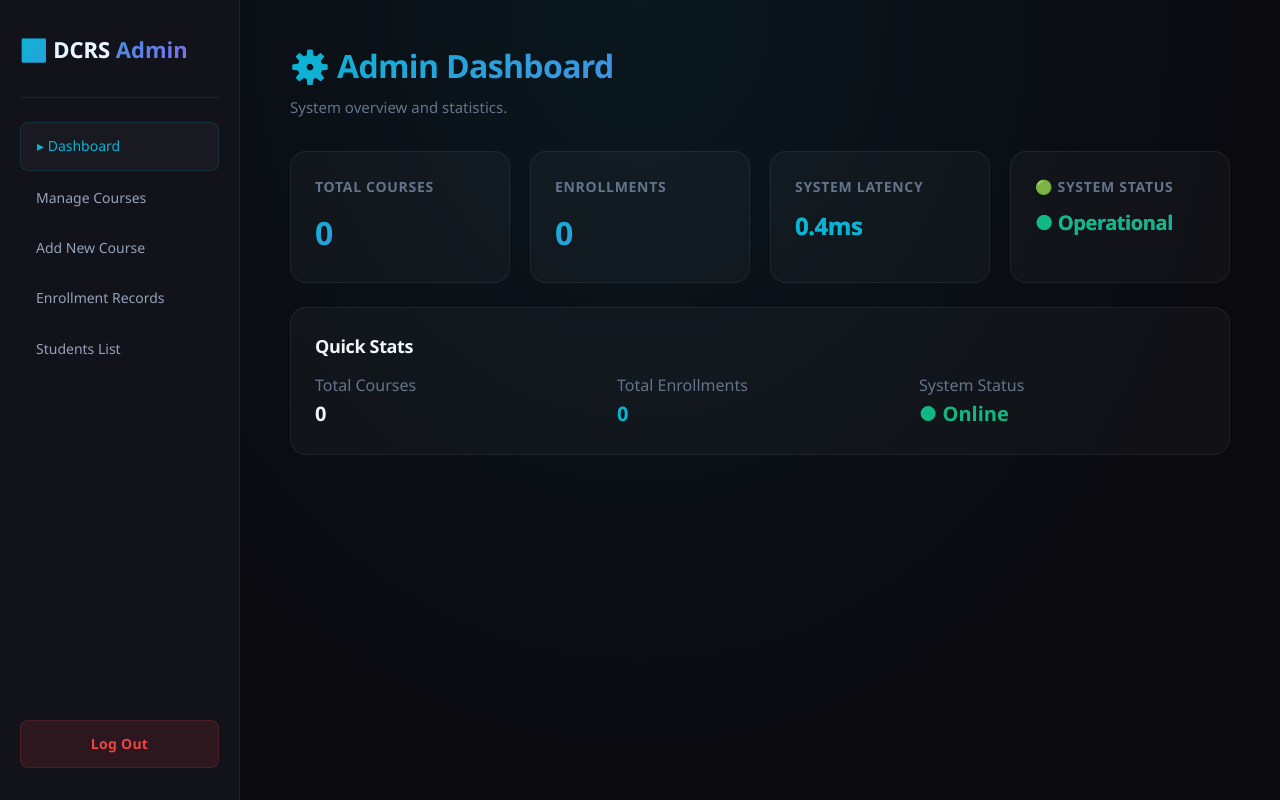
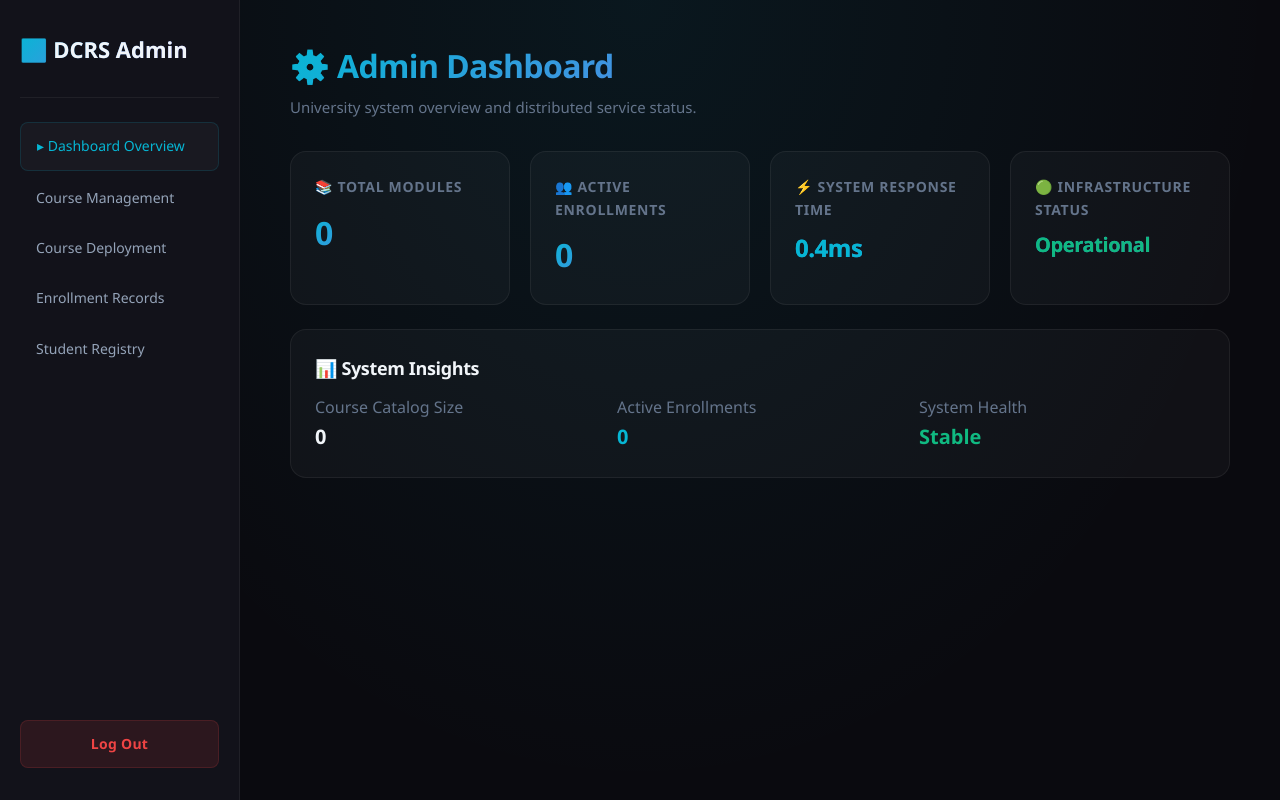
Before and after one commit to farzanahNwt/CourseHub, a Flask app: page /admin in a window 1280 px wide. Run offline with Flask 3, Linux system fonts and the light colour scheme; the visitor is signed in with stand-in values (Sample User, id 1); data that the repository does not hold is empty.

Commit message:
Improve admin & student dashboard

```diff
--- a/app.py
+++ b/app.py
@@ -86,7 +86,7 @@ def login():
 # ---------- 2. Student Dashboard ----------
 @app.route('/student')
 def student_dashboard():
-    global credit_warning
+
     if 'user' not in session or session.get('role') != 'student':
         flash('Please login first.', 'warning')
         return redirect(url_for('login'))
@@ -132,6 +132,9 @@ def student_dashboard():
 
     max_credits = 21
     remaining_credits = max_credits - total_hours
+
+    credit_warning = None
+
     if total_hours > max_credits:
         credit_warning = "Credit limit exceeded (Max 21 credits hour)"
 
--- a/templates/admin.html
+++ b/templates/admin.html
@@ -9,50 +9,97 @@
 <body>
 
 <div class="sidebar">
-    <div class="sidebar-brand">🌌 <span>DCRS</span> Admin</div>
+    <div class="sidebar-brand">🌌 <span>DCRS Admin</span></div>
+
     <div class="nav-menu">
-        <a href="#" class="nav-link active" onclick="showPage('dashboard', this)"> Dashboard</a>
-        <a href="#" class="nav-link" onclick="showPage('manage', this)"> Manage Courses</a>
-        <a href="#" class="nav-link" onclick="showPage('add-course', this)"> Add New Course</a>
+        <a href="#" class="nav-link active" onclick="showPage('dashboard', this)"> Dashboard Overview</a>
+        <a href="#" class="nav-link" onclick="showPage('manage', this)"> Course Management</a>
+        <a href="#" class="nav-link" onclick="showPage('add-course', this)"> Course Deployment</a>
         <a href="#" class="nav-link" onclick="showPage('registrations', this)"> Enrollment Records</a>
-        <a href="#" class="nav-link" onclick="showPage('students', this)"> Students List</a>
+        <a href="#" class="nav-link" onclick="showPage('students', this)"> Student Registry</a>
     </div>
-    <a href="/logout" class="btn-danger" style="text-align:center; margin-top:auto; padding:12px;"> Log Out</a>
+
+    <a href="/logout" class="btn-danger" style="text-align:center; margin-top:auto; padding:12px;">
+        Log Out
+    </a>
 </div>
 
 <div class="main-content">
 
-    <!-- Dashboard -->
+    <!-- DASHBOARD -->
     <div id="dashboard" class="page-section">
         <div class="page-header">
             <h1 class="page-title">⚙️ Admin Dashboard</h1>
-            <p class="page-subtitle">System overview and statistics.</p>
+            <p class="page-subtitle">University system overview and distributed service status.</p>
         </div>
+
         <div class="grid">
-            <div class="card"><h3> Total Courses</h3><h2>{{ courses|length }}</h2></div>
-            <div class="card"><h3> Enrollments</h3><h2>{{ registrations|length }}</h2></div>
-            <div class="card"><h3> System Latency</h3><h2 style="font-size:24px; -webkit-text-fill-color: var(--accent-cyan);">0.4ms</h2></div>
-            <div class="card"><h3>🟢 System Status</h3><h2 style="font-size:20px; -webkit-text-fill-color: var(--accent-green);">● Operational</h2></div>
+
+            <div class="card">
+                <h3>📚 Total Modules</h3>
+                <h2>{{ courses|length }}</h2>
             </div>
-        <div style="background: var(--bg-card); border: 1px solid var(--border-glass); border-radius: var(--radius-md); padding: 24px;">
-            <h3> Quick Stats</h3>
-            <div style="display: grid; grid-template-columns: repeat(auto-fit, minmax(150px, 1fr)); gap: 16px; margin-top: 12px;">
-                <div><span style="color: var(--text-muted);">Total Courses</span><br><b style="font-size:20px;">{{ courses|length }}</b></div>
-                <div><span style="color: var(--text-muted);">Total Enrollments</span><br><b style="font-size:20px; color:var(--accent-cyan);">{{ registrations|length }}</b></div>
-                <div><span style="color: var(--text-muted);">System Status</span><br><b style="font-size:20px; color:var(--accent-green);">● Online</b></div>
+
+            <div class="card">
+                <h3>👥 Active Enrollments</h3>
+                <h2>{{ registrations|length }}</h2>
             </div>
+
+            <div class="card">
+                <h3>⚡ System Response Time</h3>
+                <h2 style="font-size:24px; -webkit-text-fill-color: var(--accent-cyan);">0.4ms</h2>
+            </div>
+
+            <div class="card">
+                <h3>🟢 Infrastructure Status</h3>
+                <h2 style="font-size:20px; -webkit-text-fill-color: var(--accent-green);">Operational</h2>
+            </div>
+
+        </div>
+
+        <!-- SYSTEM INSIGHTS -->
+        <div style="background: var(--bg-card); border: 1px solid var(--border-glass);
+                    border-radius: var(--radius-md); padding: 24px; margin-top: 20px;">
+
+            <h3>📊 System Insights</h3>
+
+            <div style="display: grid; grid-template-columns: repeat(auto-fit, minmax(150px, 1fr));
+                        gap: 16px; margin-top: 12px;">
+
+                <div>
+                    <span style="color: var(--text-muted);">Course Catalog Size</span><br>
+                    <b style="font-size:20px;">{{ courses|length }}</b>
+                </div>
+
+                <div>
+                    <span style="color: var(--text-muted);">Active Enrollments</span><br>
+                    <b style="font-size:20px; color:var(--accent-cyan);">{{ registrations|length }}</b>
+                </div>
+
+                <div>
+                    <span style="color: var(--text-muted);">System Health</span><br>
+                    <b style="font-size:20px; color:var(--accent-green);">Stable</b>
+                </div>
+
             </div>
         </div>
 
-    <!-- Manage Courses -->
+    </div>
+
+    <!-- COURSE MANAGEMENT -->
     <div id="manage" class="page-section" style="display:none;">
         <div class="page-header">
-            <h1 class="page-title"> Manage Courses</h1>
-            <p class="page-subtitle">View and manage all courses.</p>
+            <h1 class="page-title"> Course Management</h1>
+            <p class="page-subtitle">Manage academic modules and availability.</p>
         </div>
+
         <div class="table-container">
             <table>
-                <tr><th>Code</th><th>Course</th><th>Seats</th><th>Day</th><th>Time</th><th>Venue</th><th>Action</th></tr>
+                <tr>
+                    <th>Code</th><th>Course</th><th>Seats</th>
+                    <th>Day</th><th>Time</th><th>Venue</th><th>Action</th>
+                </tr>
+
                 {% for c in courses %}
                 <tr>
                     <td><span class="badge badge-cyan">{{ c.course_code }}</span></td>
@@ -61,19 +108,21 @@
                     <td><span class="badge badge-purple">{{ c.day }}</span></td>
                     <td>{{ c.start_time }} - {{ c.end_time }}</td>
                     <td><code>{{ c.venue }}</code></td>
-                    <td><a href="/admin/delete/{{ c.course_id }}" class="btn-drop"> Delete</a></td>
+                    <td><a href="/admin/delete/{{ c.course_id }}" class="btn-drop">Delete</a></td>
                 </tr>
                 {% endfor %}
+
             </table>
         </div>
     </div>
 
-    <!-- Add Course -->
+    <!-- ADD COURSE -->
     <div id="add-course" class="page-section" style="display:none;">
         <div class="page-header">
-            <h1 class="page-title">➕ Add New Course</h1>
-            <p class="page-subtitle">Create and deploy a new course.</p>
+            <h1 class="page-title">➕ Module Deployment</h1>
+            <p class="page-subtitle">Deploy new academic modules into the system.</p>
         </div>
+
         <div class="table-container" style="max-width: 650px; margin: 0 auto;">
             <form method="POST" action="/admin/add" style="padding: 24px;">
                 <div style="display:grid; grid-template-columns: 1fr 1fr; gap: 20px;">
@@ -97,15 +146,22 @@
         </div>
     </div>
 
-    <!-- Enrollment Records -->
+    <!-- ENROLLMENT LOG -->
     <div id="registrations" class="page-section" style="display:none;">
         <div class="page-header">
-            <h1 class="page-title"> Enrollment Records</h1>
-            <p class="page-subtitle">All student enrollments.</p>
+            <h1 class="page-title"> Enrollment Audit Log</h1>
+            <p class="page-subtitle">All student module registrations.</p>
         </div>
+
         <div class="table-container">
             <table>
-                <tr><th>Course Code</th><th>Course</th><th>Student Name</th><th>Student ID</th></tr>
+                <tr>
+                    <th>Course Code</th>
+                    <th>Course</th>
+                    <th>Student Name</th>
+                    <th>Student ID</th>
+                </tr>
+
                 {% for r in registrations %}
                 <tr>
                     <td><span class="badge badge-cyan">{{ r.course_code }}</span></td>
@@ -113,27 +169,30 @@
                     <td>{{ r.student_name }}</td>
                     <td><span class="badge badge-purple">#{{ r.username }}</span></td>
                 </tr>
-                {% else %}
-                <tr><td colspan="4" style="text-align:center; color: var(--text-muted);">No enrollments found.</td></tr>
                 {% endfor %}
             </table>
         </div>
     </div>
 
-    <!-- Students List -->
+    <!-- STUDENT REGISTRY -->
     <div id="students" class="page-section" style="display:none;">
         <div class="page-header">
-            <h1 class="page-title"> Students List</h1>
-            <p class="page-subtitle">All registered students.</p>
+            <h1 class="page-title"> Student Registry</h1>
+            <p class="page-subtitle">Registered users in the system.</p>
         </div>
+
         <div class="table-container">
             <table>
-                <tr><th>Student ID</th><th>Name</th><th>Username</th><th>Email</th></tr>
+                <tr>
+                    <th>ID</th><th>Name</th><th>Username</th><th>Email</th>
+                </tr>
+
                 <tr><td>#1</td><td>Demo Student</td><td>student1</td><td>student@univ.edu</td></tr>
                 <tr><td>#2</td><td>Nazira</td><td>nazira</td><td>nazira@univ.edu</td></tr>
                 <tr><td>#3</td><td>Ali Ahmad</td><td>ali</td><td>ali@univ.edu</td></tr>
                 <tr><td>#4</td><td>Remas Khaled</td><td>remas</td><td>remas@univ.edu</td></tr>
                 <tr><td>#5</td><td>Ghaida</td><td>ghaida</td><td>ghaida@student.upm.edu.my</td></tr>
+
             </table>
         </div>
     </div>
--- a/templates/student_report.html
+++ b/templates/student_report.html
@@ -23,7 +23,7 @@
 <body>
 
 <div class="sidebar no-print">
-    <div class="sidebar-brand">🌌 <span>DCRS</span> Core</div>
+    <div class="sidebar-brand">🌌 <span>DCRS Student Portal</span></div>
     <div class="nav-menu">
         <a href="{{ url_for('student_dashboard') }}" class="nav-link"> Dashboard</a>
         <a href="#" class="nav-link active"> Registration Report</a>
```
Also changed, not shown: templates/student.html (+57 -20 lines). Lines whose indentation alone changed are shown as unchanged.
